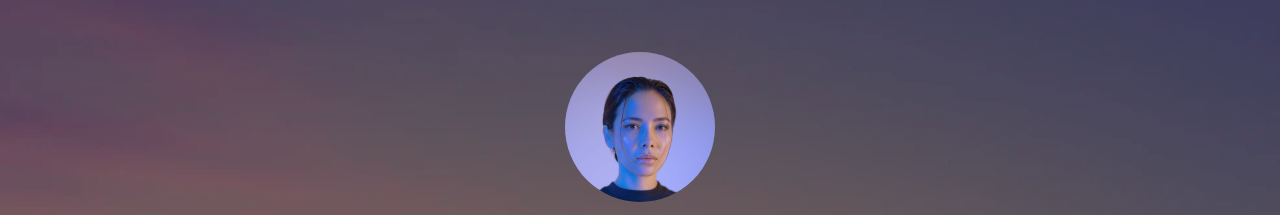
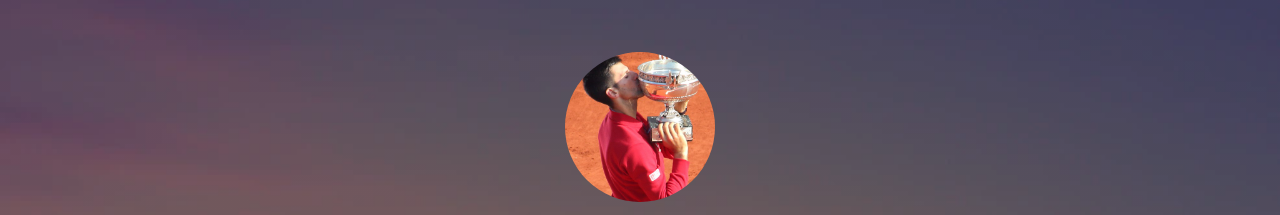
Before and after one commit to abhinavmaddi/abhinavmaddi.github.io, a plain HTML site: page index.html in a window 1280 px wide. Shown: the top 215 px of the page. Drawn offline with Linux system fonts and the light colour scheme.

Commit message:
Use Djokovic photo with descriptive alt text

```diff
--- a/index.html
+++ b/index.html
@@ -15,7 +15,7 @@
   <div class="container">
     <!-- Image and name container. Put your replacement photo—which you should crop to be square—in the images folder, then change the source attribute to images/yourportraitfilename.jpg. This path says, "Look in the images folder for yourportraitfilename.jpg." Be sure to change the alt text, too. -->
     <div class="image-container">
-      <img src="images/portrait.jpg" alt="Photo by Art Hauntington">
+      <img src="images/novak-djokovic.jpg" alt="Novak Djokovic kissing the 2016 French Open trophy">
     </div>
     <div class="intro">
       I'm <span class="name"><strong>Abhinav Maddi</strong></span>, a computer science student at Virginia Tech with a love of tennis, technology, and storytelling.
```
